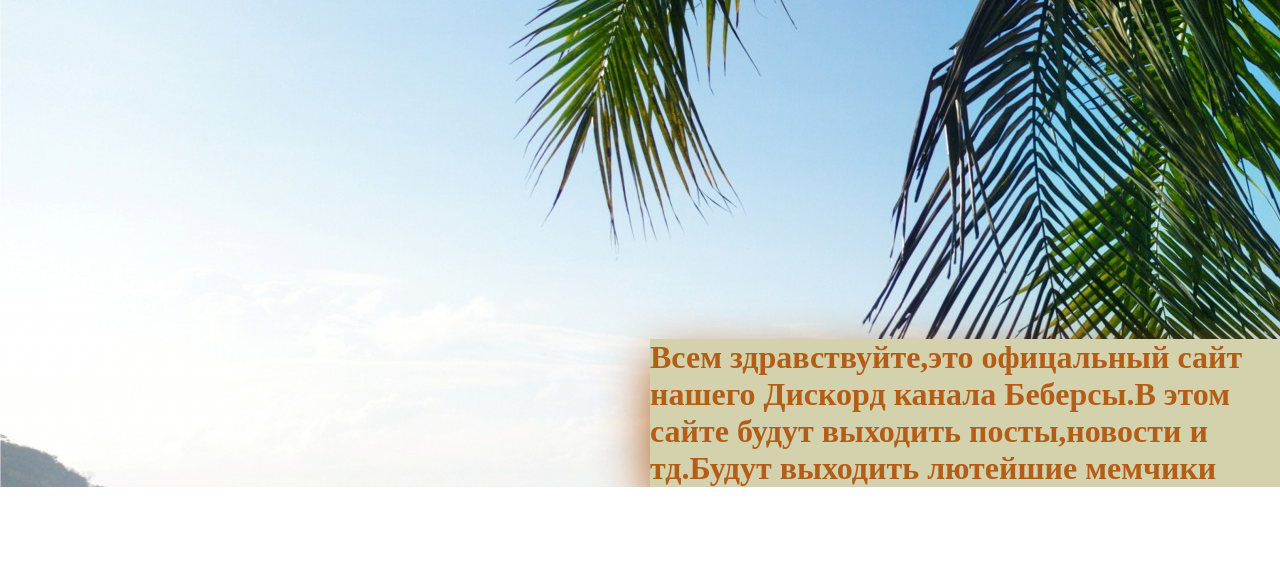
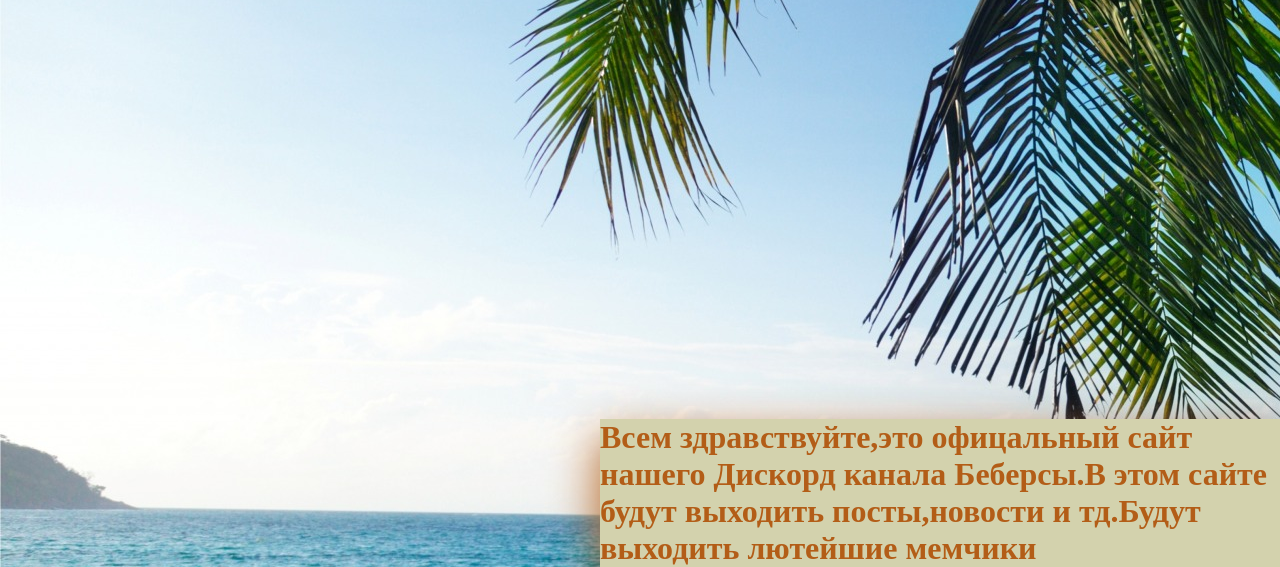
Before and after one commit to Sosiskaz/Bebersy, a plain HTML site: page index.html in a window 1280 px wide. Shown: the part 314-881 px from the top of the page. Before the commit the page ends 801 px from the top, so only its background shows below. Drawn offline with Linux system fonts and the light colour scheme.

Commit message:
Update styles.css

```diff
--- a/styles.css
+++ b/styles.css
@@ -7,8 +7,8 @@ body{
 
 .discord{
     position: absolute;
-    left: 650px;
-    top: 79%;
+    left: 600px;
+    top: 89%;
     color: rgb(179, 93, 23);
     background-color: rgb(211, 210, 173);
     box-shadow: 0px 20px 50px;
```
